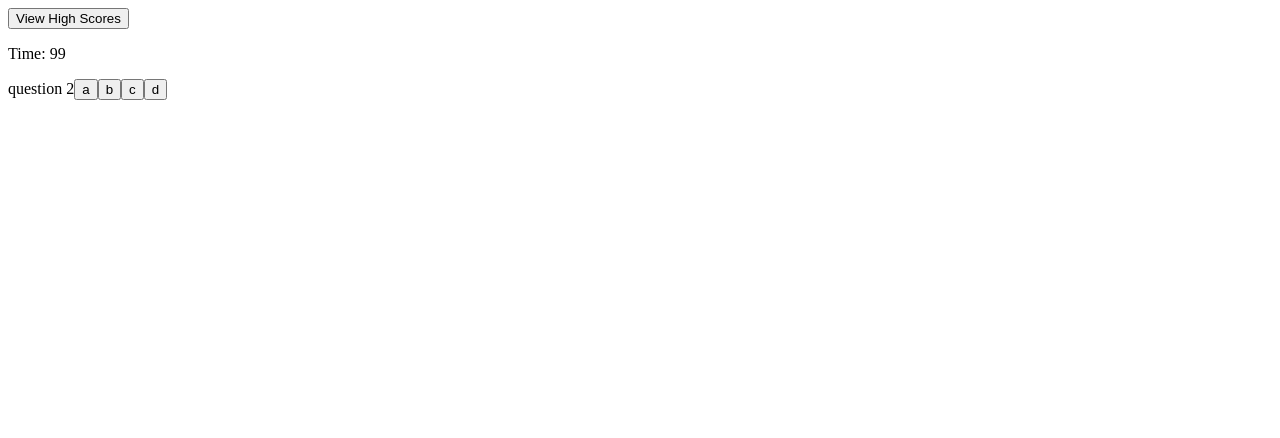
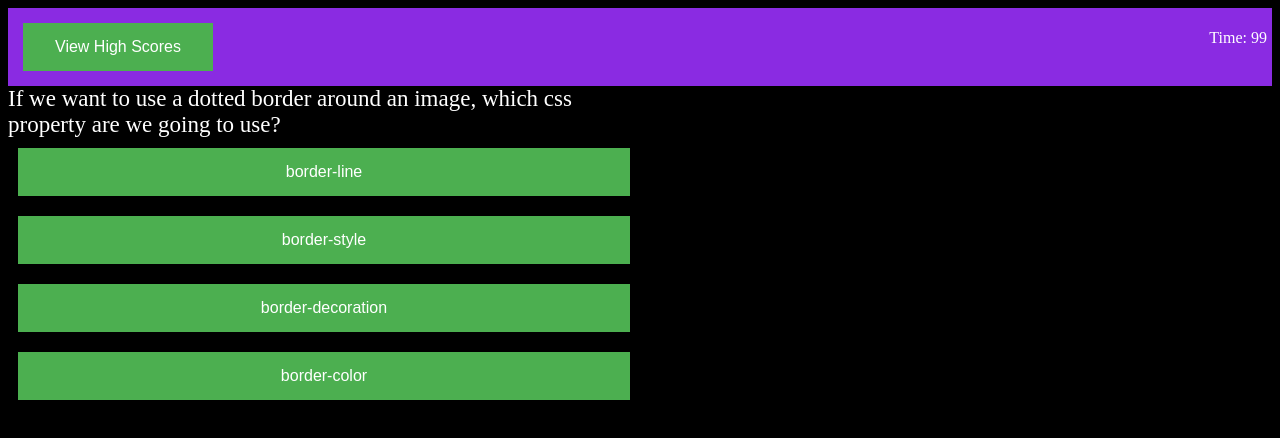
Before and after one commit to ahageman27/coding-quiz, a plain HTML site: page index.html in a window 1280 px wide. Both pictures are taken after a click on the button "Start Quiz". Drawn offline with Linux system fonts and the light colour scheme.

Commit message:
added questions and started styling

```diff
--- a/assets/script.js
+++ b/assets/script.js
@@ -23,28 +23,83 @@ var player = {
 }
 
 var question1 = {
-    title: "css",
-    choices: ["a", "b", "c", "d"],
-    answer: "a"
+    title: " An HTML document can contain _____",
+    choices: ["Attributes", "Tags", "Raw text", "All of the above"],
+    answer: "All of the above"
 }
 
 var question2 = {
-    title: "question 2",
-    choices: ["a", "b", "c", "d"],
-    answer: "a"
+    title: "A page designed in HTML is called _____",
+    choices: ["Application", "Cover page", "Front-end", "Web Page"],
+    answer: "Web Page"
 }
 var question3 = {
-    title: "question 3",
-    choices: ["a", "b", "c", "d"],
-    answer: "a"
+    title: "The HTML document contains a root tag called ____",
+    choices: ["HEAD", "Title", "Body", "HTML"],
+    answer: "HTML"
 }
 var question4 = {
-    title: "question 4",
-    choices: ["a", "b", "c", "d"],
-    answer: "a"
+    title: "If we want to place text around an image, which CSS property should we use?",
+    choices: ["push", "float", "align", "wrap"],
+    answer: "float"
+}
+var question5 = {
+    title: "Suppose we want to arrange three DIVs so that DIV 3 is placed above DIV1. Now, which CSS property are we going to use to control the stack order?",
+    choices: ["d-index", "s-index", "z-index", "x-index"],
+    answer: "z-index"
+}
+var question6 = {
+    title: "Choose the correct HTML tag for a large title.",
+    choices: ["h1", "header", "head", "h6"],
+    answer: "h1"
+}
+var question7 = {
+    title: " If we want to use a dotted border around an image, which css property are we going to use?",
+    choices: ["border-line", "border-style", "border-decoration", "border-color"],
+    answer: "border-style"
+}
+var question8 = {
+    title: "JavaScript language is _____.",
+    choices: ["Object-oriented", "Object-based", "Functional programming", "All of the above"],
+    answer: "Object-based"
+}
+var question9 = {
+    title: "Which of the following statements is true about the JavaScript?",
+    choices: ["It is a scripting language used to make the website interactive", "It is an advanced version of Java for Desktop and Mobile application development", "It is a markup language of Java to develop the webpages", "All of the above"],
+    answer: "It is a scripting language used to make the website interactive"
+}
+var question10 = {
+    title: "In which HTML element, we put the JavaScript code?",
+    choices: ["<javascript>...</javascript>", "<js>...</js>", "<script>...</script>", "<css>...</css>"],
+    answer: "<script>...</script>"
+}
+var question11 = {
+    title: "Which JavaScript keyword is used to declare a variable?",
+    choices: ["Var", "var", "Let", "All of the above"],
+    answer: "var"
+}
+var question12 = {
+    title: "JavaScript ignores _____.",
+    choices: ["newlines", "tabs", "spaces", "All of the above"],
+    answer: "All of the above"
+}
+var question13 = {
+    title: "Which JavaScript method is used to write on browser's console?",
+    choices: ["console.write()", "console.output()", "console.log()", "console.writeHTML()"],
+    answer: "console.log()"
+}
+var question14 = {
+    title: "JavaScript arrays are written with _____.",
+    choices: ["round brackets ()", "curly brackets {}", 'double quotes ""', "square brackets []"],
+    answer: "undefined"
+}
+var question15 = {
+    title: "Which keyword is used to define a JavaScript function?",
+    choices: ["module", "fun", "func", "function"],
+    answer: "function"
 }
 
-var questions = [question1, question2, question3, question4];
+var questions = [question1, question2, question3, question4, question5, question6, question7, question8, question9, question10, question11, question12, question13, question14, question15];
 
 var timeInterval;
 var randomNum;
@@ -68,7 +123,7 @@ function startQuiz() {
     startScreen.style.display = "none";
     highScoresEl.style.display = "none";
     timerEl.style.display = "block";
-    quizEl.style.display = "block";
+    quizEl.style.display = "flex";
     timer();
     writeQuestion();
 }
@@ -103,7 +158,7 @@ function updateAnswer(event) {
 
 // Checks if quiz is over
 function newQuestion() {
-    if (questions.length === 0) {
+    if (questions.length === 7) {
         gameOver()
     }
     else {
@@ -123,7 +178,7 @@ function gameOver() {
     player.score = secondsLeft;
     secondsLeft = 100;
     playerScoreEl.textContent = player.score;
-    questions = [question1, question2, question3, question4];
+    questions = [question1, question2, question3, question4, question5, question6, question7, question8, question9, question10, question11, question12, question13, question14, question15];
 }
 
 function updateInitials(event) {
--- a/assets/style.css
+++ b/assets/style.css
@@ -1,5 +1,61 @@
+* {
+    box-sizing: border-box;
+    font-size: 62.5%;
+    background-color: black;
+    color: white;
+}
+
+header {
+    background-color: blueviolet;
+    padding: .5rem;
+    display: flex;
+    justify-content: space-between;
+}
+
+#timer {
+    background-color: blueviolet;
+    font-size: 1.6rem;
+}
+
+.start-screen {
+    display: flex;
+    align-items: center;
+    flex-direction: column;
+}
+
+h1 {
+    font-size: 3rem;
+}
+
+.start-screen p {
+    font-size: 1.6rem;
+}
+
+button {
+    background-color: #4CAF50;
+    border: none;
+    padding: 1.5rem 3.2rem;
+    text-decoration: none;
+    display: inline-block;
+    font-size: 1.6rem;
+    margin: 1rem
+}
+
 .quiz {
+    width: 50%;
     display: none;
+    justify-content: center;
+}
+
+#question {
+    font-size: 2.3rem;
+    display: flex;
+    flex-direction: column;
+    width: auto;
+}
+
+.answer-button {
+    width: auto;
 }
 
 .game-over {
```
